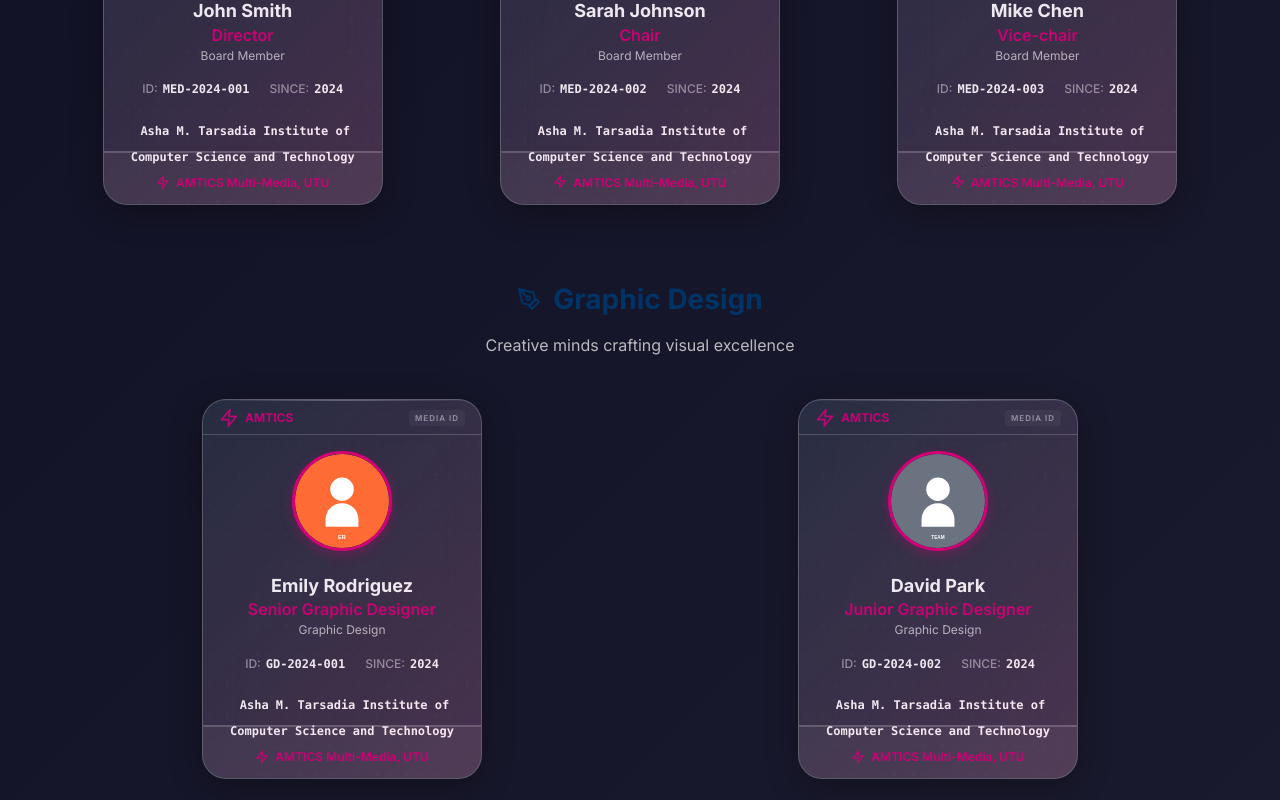
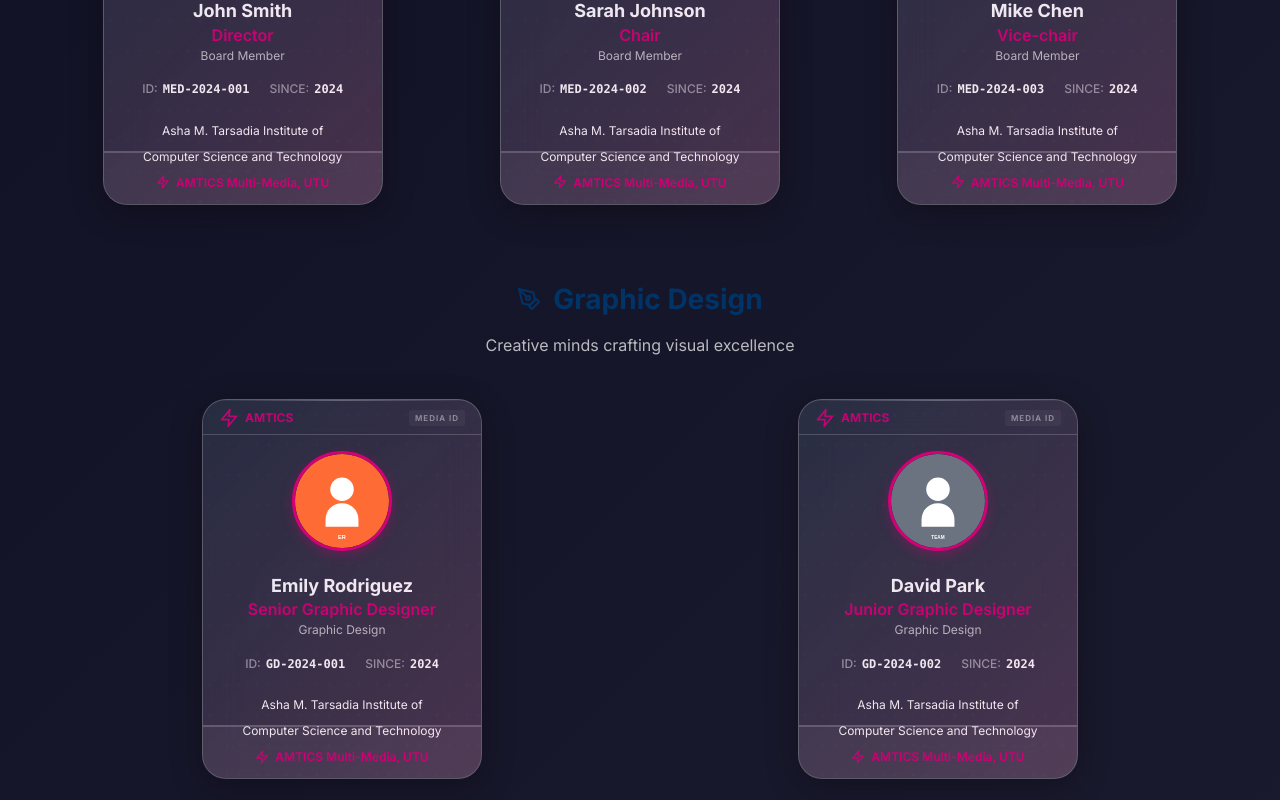
Before and after one commit to Ronak-Sheladiya/amtics-ai, a React (Vite) app: page /team in a window 1280 px wide. Shown: the part 1120-1920 px from the top of the page. Built offline with nearby package versions, Linux system fonts and the light colour scheme.

Commit message:
Manual code updates made to file: src/App.css

```diff
--- a/src/App.css
+++ b/src/App.css
@@ -3312,8 +3312,6 @@ select.form-control option {
 .full-amtics{
   font-size: 12px;
     color: var(--text-primary);
-    font-weight: 600;
-    font-family: var(--font-family-mono);
-    line-height: 1;
-    padding-left: 5px;
-}
+    font-weight: 400;
+    line-height: 0;
+}
```
